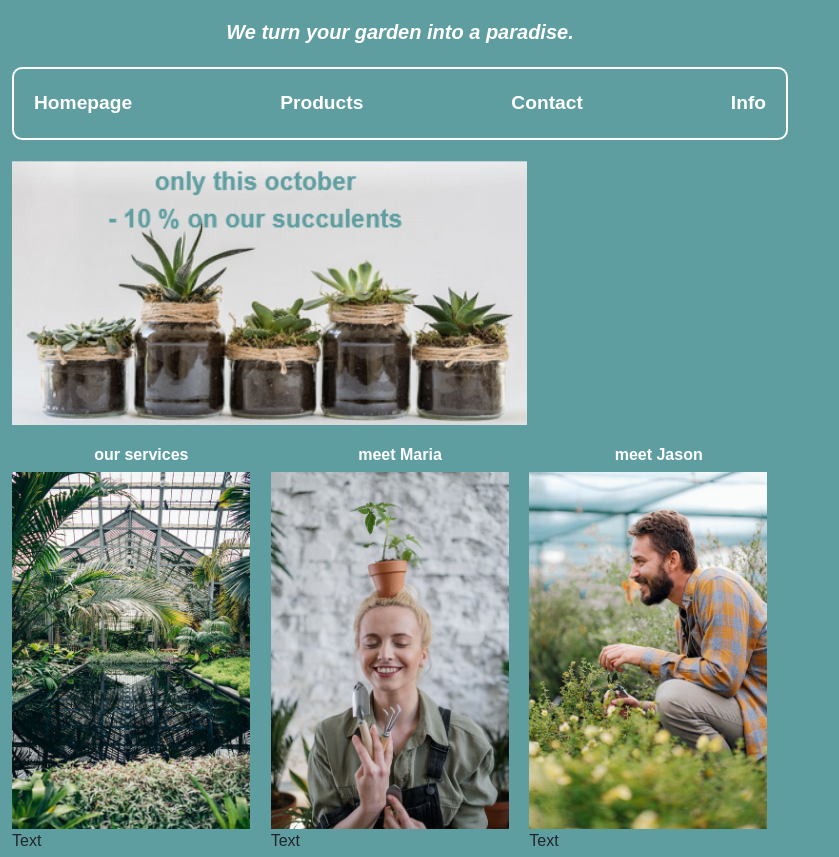
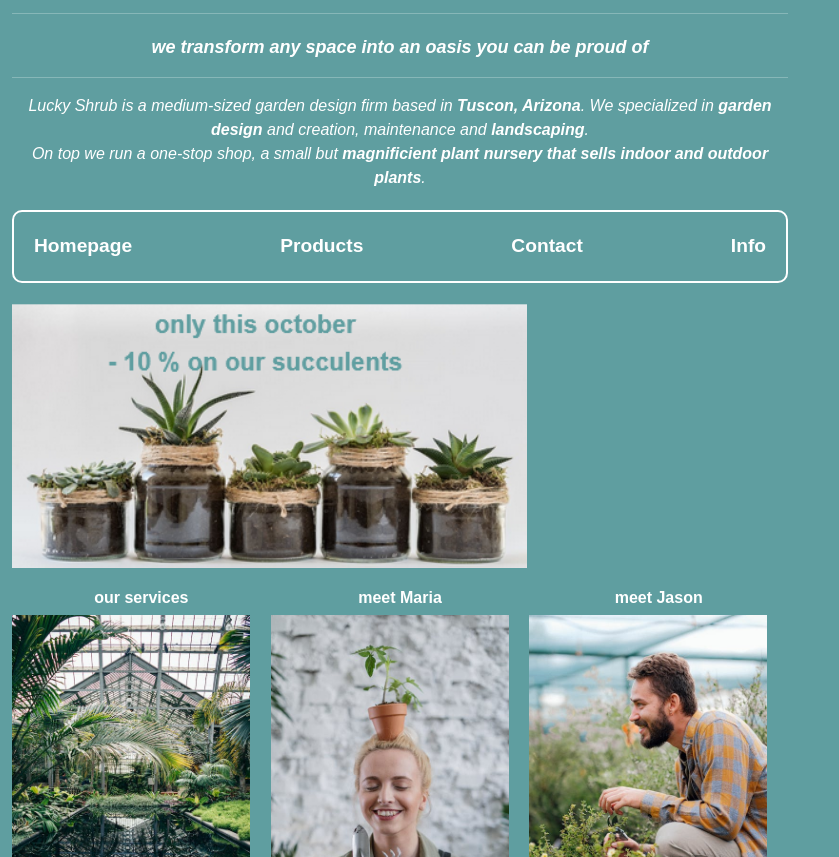
Before and after one commit to mARTilda-art/LuckyShrub, a plain HTML site: page index.html in a window 1280 px wide. Shown: the part 315-1172 px from the top of the page, without its empty margins (0-839 px from the left). Drawn offline with nearby package versions, Linux system fonts and the light colour scheme.

Commit message:
added marketing texts

```diff
--- a/index.html
+++ b/index.html
@@ -21,7 +21,24 @@
     <div class="container">
       <header>
         <div><img src="img/Asset 3@3x.png" alt="logo" width="20%" /></div>
-        <div class="slogan">We turn your garden into a paradise.</div>
+        <hr />
+        <div class="slogan">
+          we transform any space into an oasis you can be proud of
+        </div>
+        <hr />
+        <div class="whoweare">
+          <p>
+            Lucky Shrub is a medium-sized garden design firm based in
+            <strong>Tuscon, Arizona</strong>. We specialized in
+            <strong> garden design</strong> and creation, maintenance and
+            <strong>landscaping</strong>. <br />
+            On top we run a one-stop shop, a small but
+            <strong
+              >magnificient plant nursery that sells indoor and outdoor
+              plants</strong
+            >.
+          </p>
+        </div>
       </header>
       <nav>
         <ul>
@@ -42,25 +59,35 @@
             <div class="services">
               <h2>our services</h2>
               <img src="img/Services.jpeg" alt="services" width="92%" />
-              <p>Text</p>
+              <p>
+                "We specialized in garden design and creation, maintenance and
+                landscaping. We run a small plant nursery."
+              </p>
             </div>
           </article>
           <article>
             <div class="maria">
               <h2>meet Maria</h2>
               <img src="img/Maria.jpeg" alt="maria" width="92%" />
-              <p>Text</p>
+              <p>
+                "I manage all the marketing for the company and oversee the
+                nursery."
+              </p>
             </div>
           </article>
           <article>
             <div class="jason">
               <h2>meet Jason</h2>
               <img src="img/Jason.jpeg" alt="jason" width="92%" />
-              <p>Text</p>
+              <p>
+                "I'm the garden architect. I create and oversee all designs. I
+                manage our team of landscapers."
+              </p>
             </div>
           </article>
         </section>
       </main>
+      <hr />
       <footer>
         <div><img src="img/Asset 3@3x.png" width="20%" /></div>
         <div>copyright by lucky shrub</div>
--- a/src/style.css
+++ b/src/style.css
@@ -12,7 +12,7 @@ header {
 .slogan {
   color: white;
   margin-top: 20px;
-  font-size: 20px;
+  font-size: 18px;
   font-weight: bold;
   font-style: italic;
 }
@@ -55,6 +55,11 @@ h2 {
   font-weight: bold;
 }
 
+p {
+  color: white;
+  font-style: italic;
+}
+
 article {
   flex: 1;
 }
@@ -62,6 +67,10 @@ article {
 .article .img {
   text-align: center;
   padding: 5px;
+}
+
+hr {
+  color: white;
 }
 
 footer {
```
